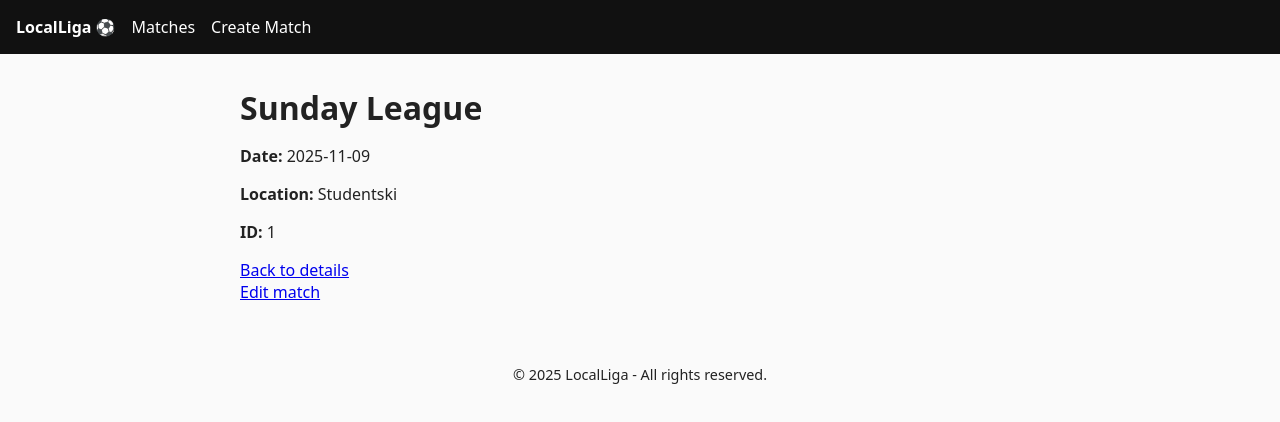
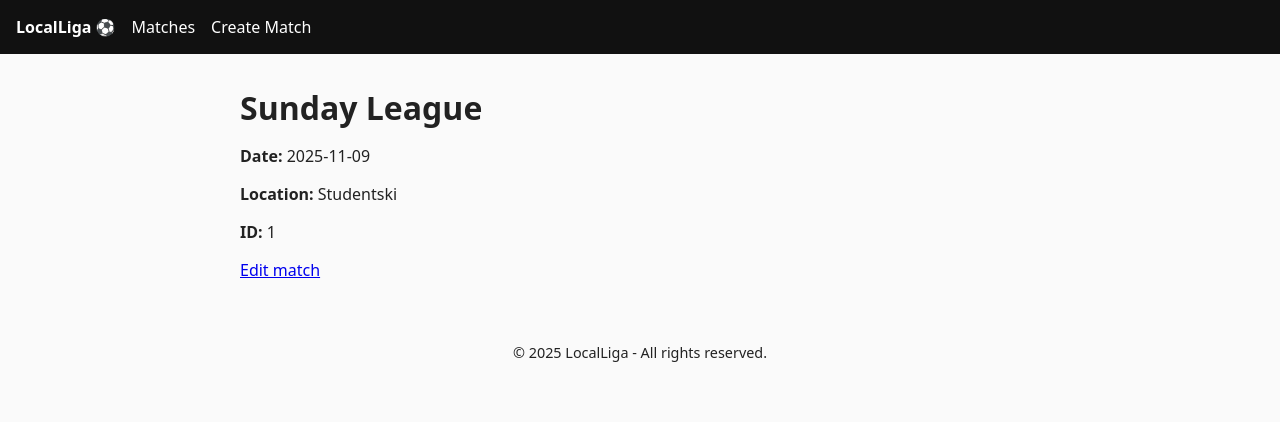
Before and after one commit to GeorgiApostolov/LocalLiga, a React (Vite) app: page /matches/1 in a window 1280 px wide. Shown: the top 422 px of the page. Built offline with nearby package versions, Linux system fonts and the light colour scheme.

Commit message:
remove unnecessary back link from MatchDetails

```diff
--- a/src/pages/MatchDetails.jsx
+++ b/src/pages/MatchDetails.jsx
@@ -26,8 +26,6 @@ function MatchDetails({ matches }) {
         <strong>ID:</strong> {match.id}
       </p>
 
-      <Link to={`/matches/${matchId}`}>Back to details</Link>
-      <br />
       <Link to={`/matches/${matchId}/edit`}>Edit match</Link>
     </main>
   );
```
